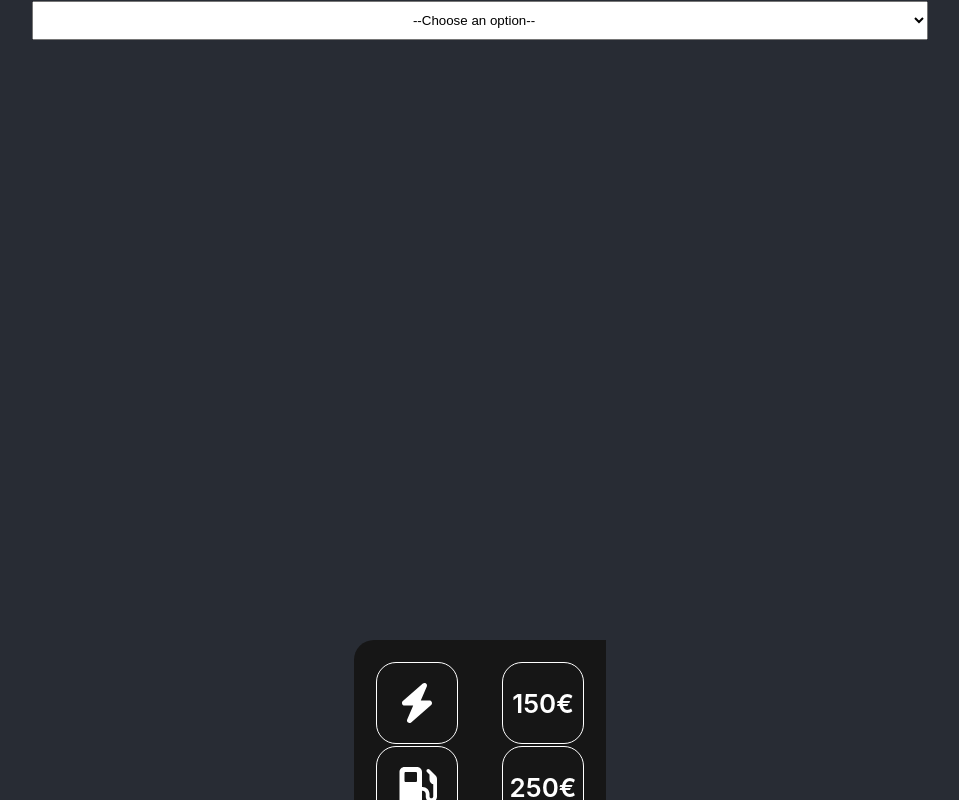
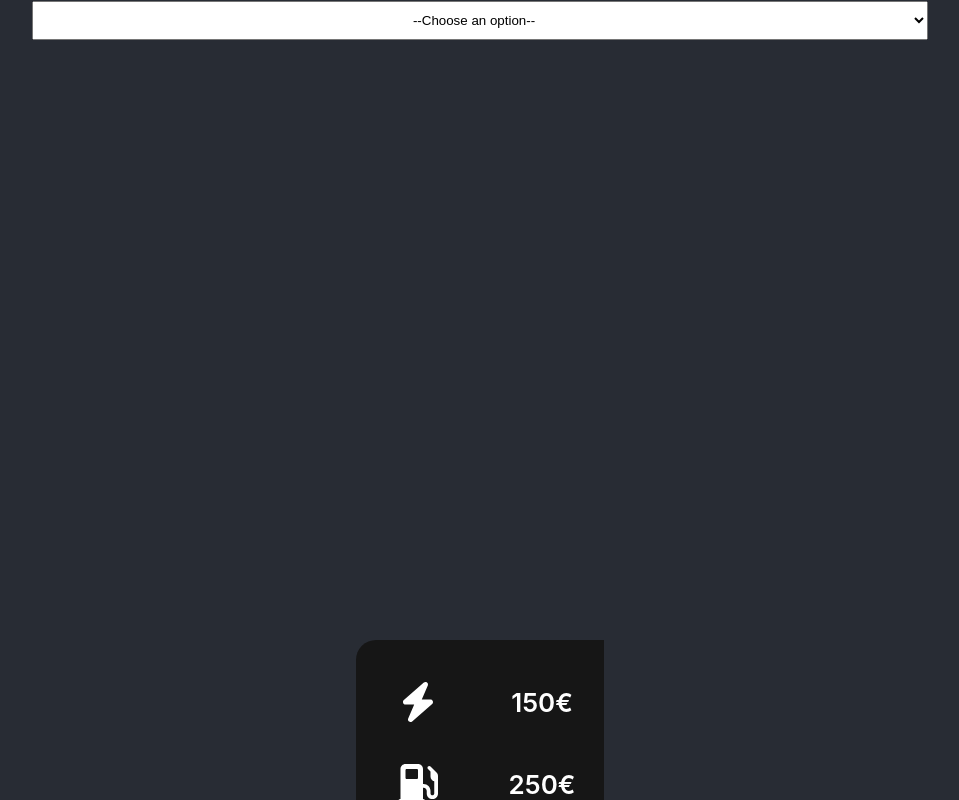
Before and after one commit to Vahdian/poshSite, a React (Create React App) app: page / in a window 1280 px wide. Shown: the top 800 px of the page, without its empty margins (160-1119 px from the left). Built offline with nearby package versions, Linux system fonts and the light colour scheme.

Commit message:
new features2

```diff
--- a/src/index.css
+++ b/src/index.css
@@ -5,6 +5,7 @@ body {
     sans-serif;
   -webkit-font-smoothing: antialiased;
   -moz-osx-font-smoothing: grayscale;
+  background-color: rgb(75, 75, 75);
 }
 
 code {
--- a/src/pages/mainPage/MainPage.css
+++ b/src/pages/mainPage/MainPage.css
@@ -45,7 +45,6 @@
 
 .button{
     padding: 20px;
-    border: 1px, solid, rgb(255, 255, 255);
     border-radius: 20px;
     height: 40px;
     width: 40px;
```
